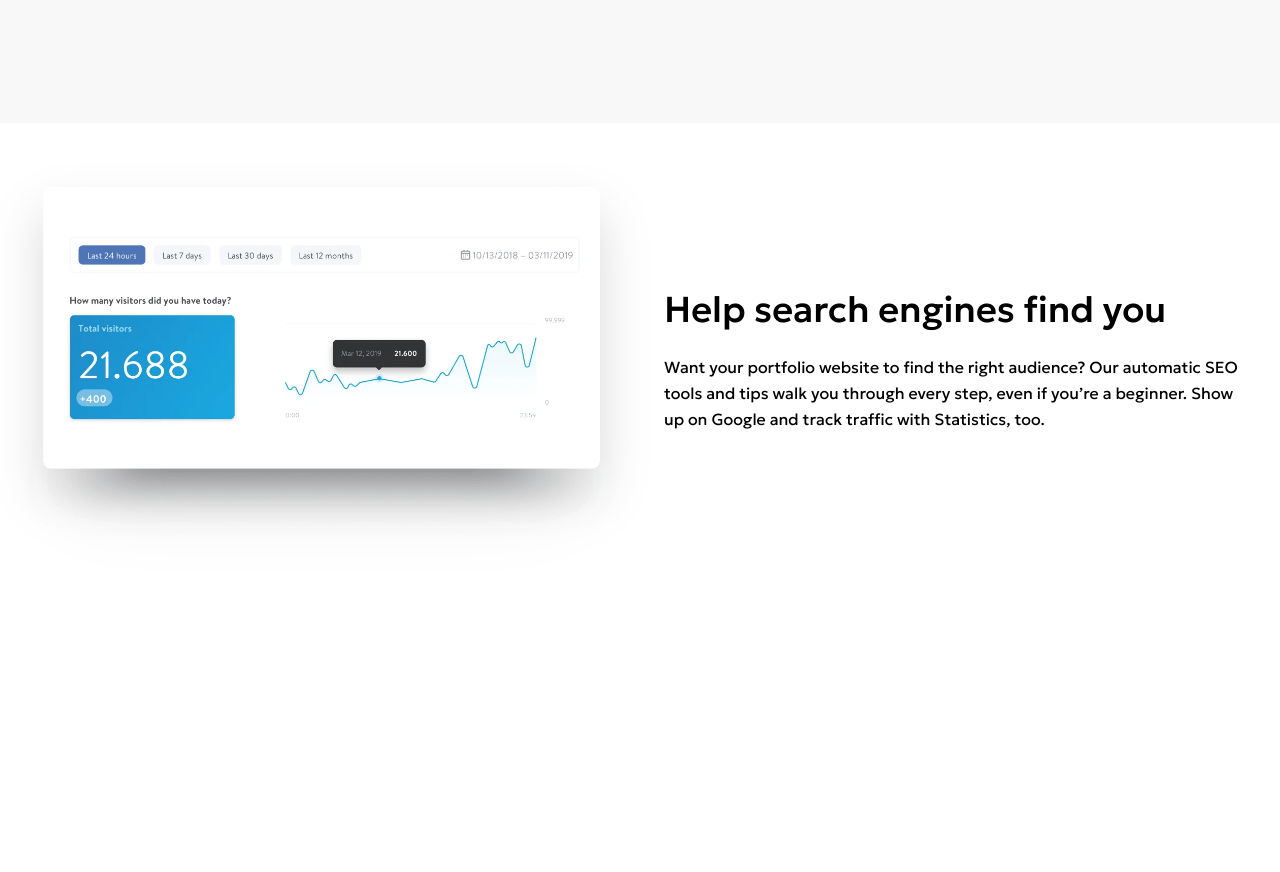
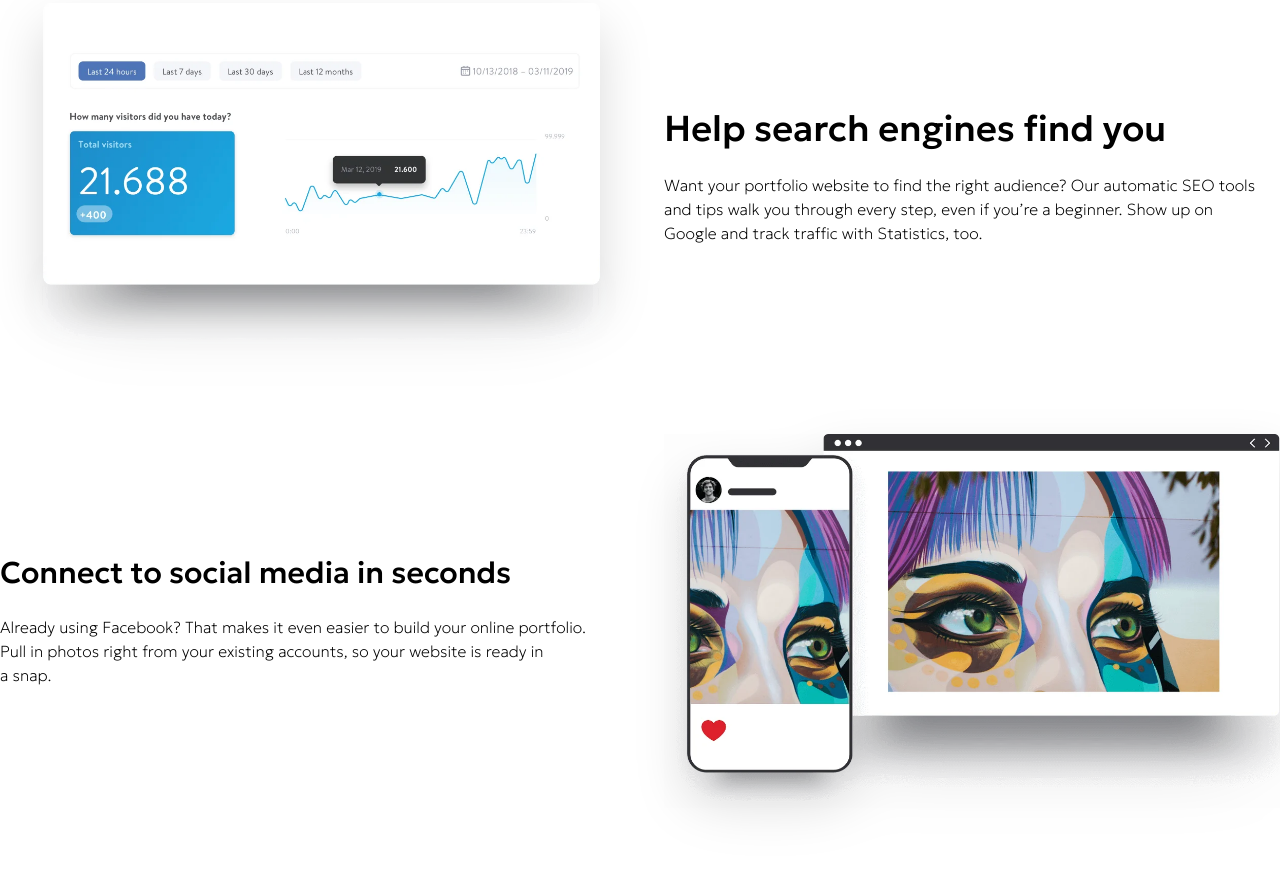
Before and after one commit to ZanderDev08/Jimdo, a website built with Vite: page index.html in a window 1280 px wide. Shown: the part 1477-2349 px from the top of the page. Before the commit the page ends 2075 px from the top, so only its background shows below. Built offline with nearby package versions, Linux system fonts and the light colour scheme.

Commit message:
add new section

```diff
--- a/index.html
+++ b/index.html
@@ -428,7 +428,7 @@
         <!--   1.                                                                  -->
         <!-- ===================================================================== -->
 
-
+        <section class="features w-full min-h-[100dvh] relative bg-[#fff]">
             <div class="home relative top-[250px] translate-x-[5%] text-center w-full h-auto inline-flex flex-wrap flex-row max-md:flex-col max-md:px-[100px] max-md:m-0 max-md:gap-5 max-[480px]:top-[180px] max-[480px]:h-dvh max-[480px]:p-0">
                 <div class="first-text w-1/2 px-[120px] max-lg:p-0 max-md:p-5 max-md:m-0 max-md:w-full max-[480px]:w-full max-[480px]:text-center max-[480px]:pl-[5px] max-[480px]:pr-[50px]">
                     <h1 class="text-[45px] font-light text-left mb-5 max-md:p-2.5 max-[480px]:text-[30px]">Create an Online Portfolio With Jimdo</h1>
@@ -471,6 +471,7 @@
                 </div>
             </div>
         </div>
+    </section>
     <!-- ========================== MEMBER 1 END ============================= -->
 
     <!-- ===================================================================== -->
@@ -478,10 +479,9 @@
     <!-- TASKS                                                                 -->
     <!--   1.                                                                  -->
     <!-- ===================================================================== -->
-    <section class="features w-full min-h-[100dvh] relative bg-[#f8f8f8] bg-center bg-cover text-center justify-center pt-20 pb-28 max-lg:min-h-[70dvh] max-md:p-5">
+    <section class="features w-full relative bg-[#fff] bg-center bg-cover text-center justify-center pt-20 pb-28 max-lg:min-h-[70dvh] max-md:p-5">
         <h1 class="text-[50px] font-light relative max-[979px]:text-[45px] max-md:text-[35px] max-md:p-5 max-[480px]:text-[30px]">Portfolio site features that matter</h1>
 
-        <!-- Feature 1: Beautiful visuals, by design -->
         <div class="content mt-[100px] px-[300px] flex flex-wrap items-center justify-around gap-20 max-lg:px-5 max-lg:gap-[5px] max-md:p-5 max-md:gap-5 max-md:mt-5 max-[480px]:flex-col-reverse max-[480px]:p-5 max-[480px]:gap-8 max-[480px]:mt-5">
             <div class="description flex-1 text-left max-lg:p-0 max-lg:m-0 max-md:p-[15px] max-[480px]:text-left max-[480px]:m-0 max-[480px]:p-0">
                 <h1 class="text-[35px] font-normal mb-5 max-md:text-[25px] max-md:mb-[15px] max-[480px]:text-[24px] max-[480px]:font-extralight">Beautiful visuals, by design</h1>
@@ -497,9 +497,11 @@
         </div>
     </section>
 
+
     <!-- Feature 2: Help search engines find you -->
-    <section class="max-w-7xl mx-auto px-6 py-16">
+    <section class="max-w-7xl mx-auto px-6 py-5">
             <div class="flex flex-col md:flex-row items-center justify-between gap-12">
+
                 <!-- Analytics Dashboard Image -->
                 <div class="w-full md:w-1/2">
                     <img
@@ -515,19 +517,50 @@
                         Help search engines find you
                     </h3>
 
-                <p class="text-base leading-relaxed text-heading">
+                    <p class="text-base font-thin text-heading">
                         Want your portfolio website to find the right audience?
                         Our automatic SEO tools and tips walk you through every
                         step, even if you’re a beginner. Show up on Google and
                         track traffic with Statistics, too.
                     </p>
                 </div>
+
             </div>
+
         </section>
 
-    <section id="member-3-examples">
-        <!-- TODO (Member 3 - Part 1): Build "How will you use your portfolio website?" tabs here -->
+
+    <!-- TODO ANI: Build "How will you use your portfolio website?" tabs here -->
+    <section class="max-w-7xl mx-auto  py-16">
+            <div class="flex flex-col md:flex-row items-center justify-between gap-12">
+
+                <!-- SEO Text -->
+                <div class="w-full md:w-1/2">
+                    <h3 class="text-3xl font-medium text-heading mb-6">
+                    Connect to social media in seconds
+                    </h3>
+
+                    <p class="text-base font-thin text-heading">
+                        Already using Facebook? That makes it even easier
+                        to build your online portfolio. Pull in photos right
+                        from your existing accounts, so your website is ready in <br>a snap.
+                    </p>
+                </div>
+
+                <!-- Analytics Dashboard Image -->
+                <div class="w-full md:w-1/2">
+                    <img
+                        src="src/img/img4.webp"
+                        alt="Website visitor analytics dashboard"
+                        class="w-full h-auto object-contain drop-shadow-2xl"
+                    >
+                </div>
+
+
+            </div>
+
         </section>
+
 
     <section id="member-3-how-to">
         <!-- TODO (Member 3 - Part 2): Build "How to create your online portfolio" steps (src/img/img5.webp) here -->
```
Lines whose indentation alone changed are shown as unchanged.
